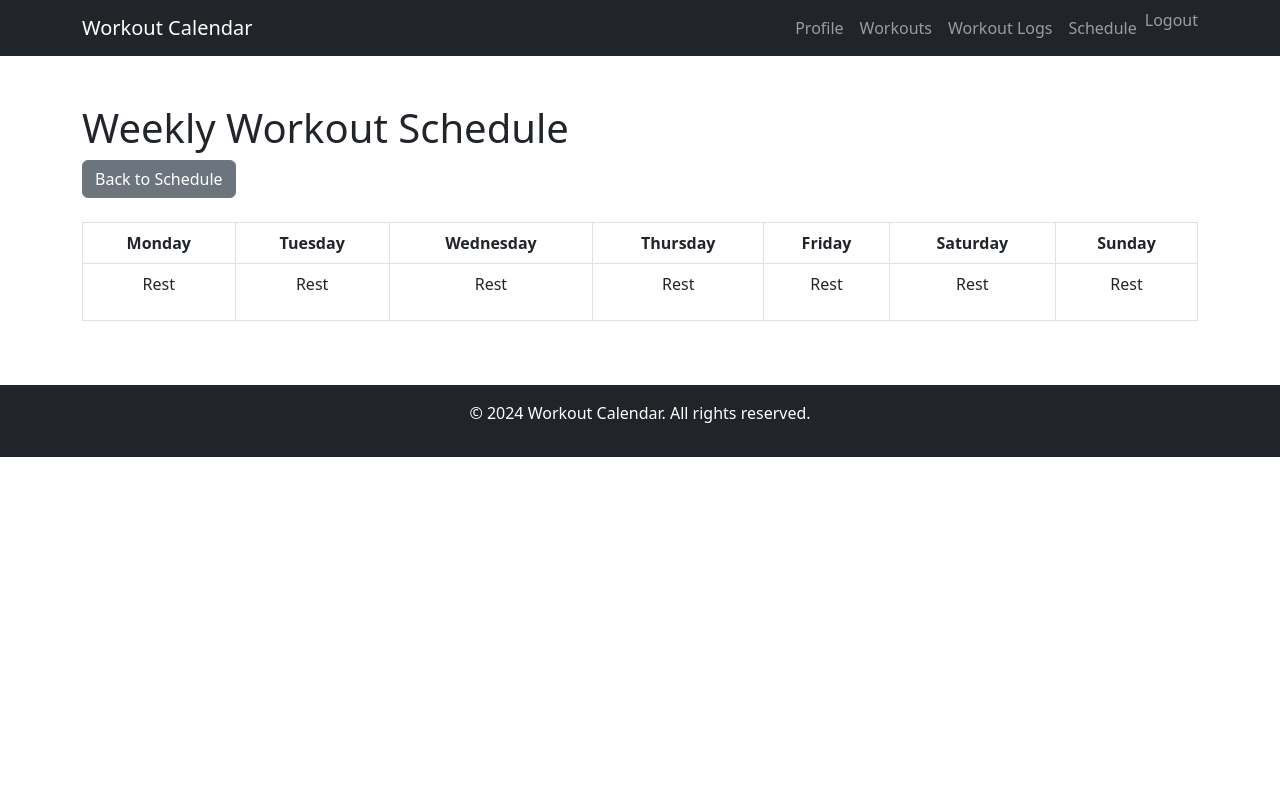
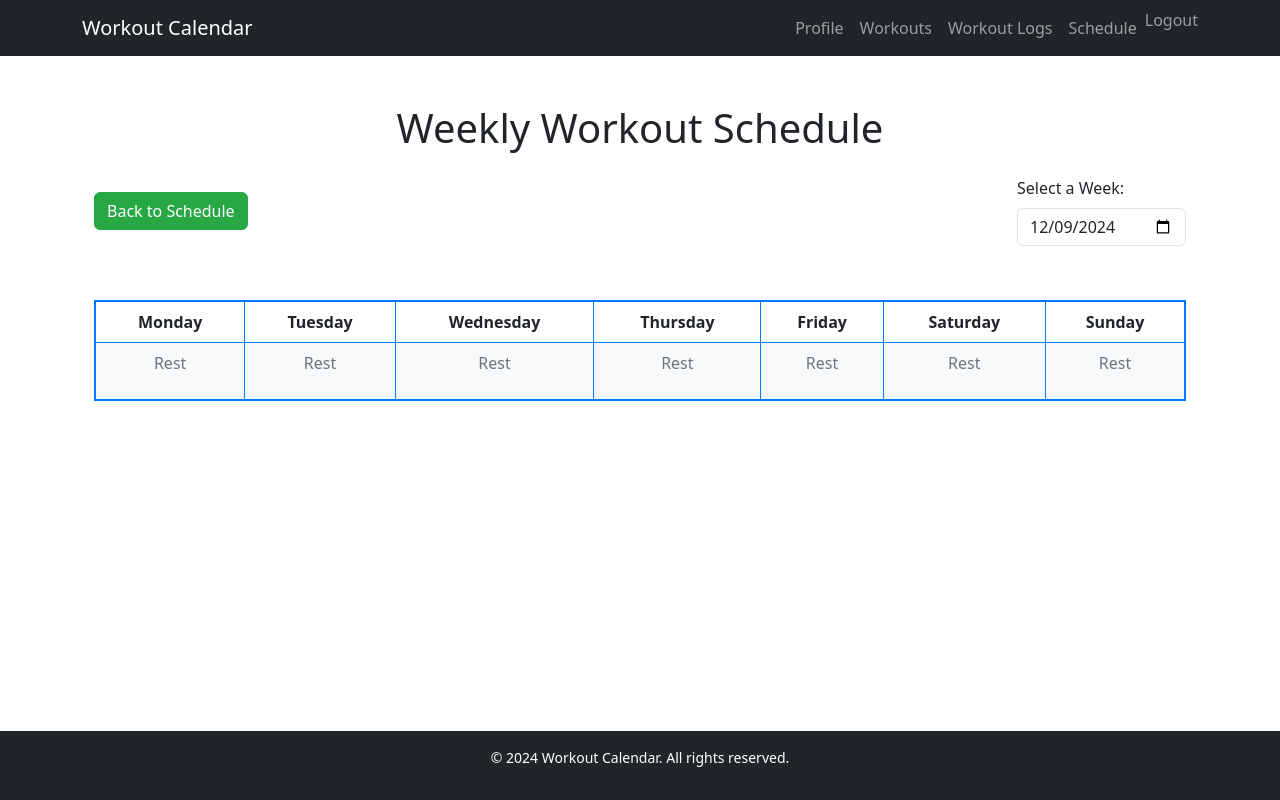
Before and after one commit to bpopovgit/workout_calendar, a Django app: page /schedule/weekly/ in a window 1280 px wide. Run offline with Django 5.2, Linux system fonts and the light colour scheme; the visitor is signed in with stand-in values (Sample User, id 1); data that the repository does not hold is empty.

Commit message:
feat: added style changes to base.html and schedule_form.html

```diff
--- a/apps/schedule/views.py
+++ b/apps/schedule/views.py
@@ -1,10 +1,8 @@
+from datetime import datetime, timedelta
 from django.views.generic import ListView, CreateView
 from django.contrib.auth.mixins import LoginRequiredMixin
 from django.urls import reverse_lazy
-from .models import WorkoutSchedule
 from .forms import WorkoutScheduleForm
-from django.shortcuts import render
-from django.utils.timezone import now, timedelta
 from .models import WorkoutSchedule
 from django.shortcuts import render, redirect
 from django.utils.timezone import now
@@ -33,26 +31,42 @@ class WorkoutScheduleCreateView(LoginRequiredMixin, CreateView):
 
 
 def weekly_schedule_view(request):
-    user = request.user
-    today = now().date()
-    start_of_week = today - timedelta(days=today.weekday())  # Monday
-    end_of_week = start_of_week + timedelta(days=6)  # Sunday
+    from django.utils.timezone import now
+    from datetime import timedelta, datetime
+    from .models import WorkoutSchedule
 
-    # Query workouts for the week
-    week_workouts = WorkoutSchedule.objects.filter(
-        user=user, date__range=[start_of_week, end_of_week]
-    ).order_by('date', 'time')
+    # Get the 'week_start' parameter from the request
+    week_start_str = request.GET.get('week_start')
+    if week_start_str:
+        try:
+            week_start = datetime.strptime(week_start_str, '%Y-%m-%d').date()
+        except ValueError:
+            week_start = now().date()
+    else:
+        week_start = now().date()
 
-    # Organize workouts by day
-    weekly_schedule = {start_of_week + timedelta(days=i): [] for i in range(7)}
-    for workout in week_workouts:
-        weekly_schedule[workout.date].append(workout)
+    # Calculate the week's Monday
+    # Adjust for weeks that may start on different days (e.g., if the system uses Sunday as the first day of the week)
+    weekday = week_start.weekday()  # 0 = Monday, 6 = Sunday
+    monday = week_start - timedelta(days=weekday)
+
+    # Calculate Sunday
+    sunday = monday + timedelta(days=6)
+
+    # Filter schedules for the selected week
+    schedules = WorkoutSchedule.objects.filter(date__range=[monday, sunday], user=request.user)
+
+    # Organize schedules by day
+    weekly_schedule = {day: [] for day in ['Monday', 'Tuesday', 'Wednesday', 'Thursday', 'Friday', 'Saturday', 'Sunday']}
+    for schedule in schedules:
+        weekday_name = schedule.date.strftime('%A')  # Get the name of the day
+        weekly_schedule[weekday_name].append(schedule)
 
     return render(request, 'schedule/weekly_schedule.html', {
         'weekly_schedule': weekly_schedule,
-        'start_of_week': start_of_week,
-        'end_of_week': end_of_week,
+        'current_week_start': monday,  # Pass the start of the current week
     })
+
 
 
 def measurement_tracker_view(request):
--- a/static/css/styles.css
+++ b/static/css/styles.css
@@ -1,3 +1,40 @@
-.navbar .nav-link:hover {
-    text-decoration: underline;
+/* Table Styling for Weekly Schedule */
+.table-bordered {
+    border: 2px solid #007bff;
+    margin-top: 30px;
 }
+
+/* Rest Days */
+.table .bg-light {
+    background-color: #f8f9fa;
+    color: #6c757d;
+}
+
+/* Workout Days */
+.table .bg-primary {
+    background-color: #007bff;
+    color: #ffffff;
+}
+
+/* Back to Schedule Button */
+.btn-secondary {
+    background-color: #28a745;
+    border-color: #28a745;
+}
+
+.btn-secondary:hover {
+    background-color: #218838;
+    border-color: #1e7e34;
+}
+
+/* Footer */
+footer {
+    position: sticky;
+    bottom: 0;
+    width: 100%;
+    background-color: #343a40;
+    color: white;
+    text-align: center;
+    padding: 15px;
+    font-size: 14px;
+}
--- a/templates/base.html
+++ b/templates/base.html
@@ -15,7 +15,7 @@
     <!-- Select2 CSS -->
     <link href="https://cdnjs.cloudflare.com/ajax/libs/select2/4.0.13/css/select2.min.css" rel="stylesheet" />
 </head>
-<body>
+<body class="d-flex flex-column min-vh-100">
     <!-- Navigation Bar -->
     <nav class="navbar navbar-expand-lg navbar-dark bg-dark">
         <div class="container">
@@ -46,11 +46,11 @@
     </nav>
 
     <!-- Main Content -->
-    <div class="container mt-5">
+    <main class="container flex-grow-1 mt-5">
         {% block content %}
         <!-- Child templates will insert content here -->
         {% endblock %}
-    </div>
+    </main>
 
     <!-- Footer -->
     <footer class="bg-dark text-white text-center py-3 mt-5">
--- a/templates/schedule/weekly_schedule.html
+++ b/templates/schedule/weekly_schedule.html
@@ -1,15 +1,23 @@
 {% extends 'base.html' %}
 
 {% block content %}
-<h1>Weekly Workout Schedule</h1>
+<div class="container">
+    <h1 class="text-center mb-4">Weekly Workout Schedule</h1>
 
     <!-- Back to Schedule Button -->
-<a href="{% url 'schedule:schedule_list' %}" class="btn btn-secondary mb-4">Back to Schedule</a>
+    <div class="d-flex justify-content-between align-items-center mb-4">
+        <a href="{% url 'schedule:schedule_list' %}" class="btn btn-secondary">Back to Schedule</a>
+        <!-- Date Picker -->
+        <div>
+            <label for="week-selector" class="form-label">Select a Week:</label>
+            <input type="date" id="week-selector" class="form-control" value="{{ current_week_start|date:'Y-m-d' }}" style="max-width: 200px;" />
+        </div>
+    </div>
 
     <!-- Weekly Schedule Table -->
     <div class="table-responsive">
         <table class="table table-bordered text-center">
-        <thead>
+            <thead class="bg-dark text-white">
                 <tr>
                     <th>Monday</th>
                     <th>Tuesday</th>
@@ -23,12 +31,14 @@
             <tbody>
                 <tr>
                     {% for day, workouts in weekly_schedule.items %}
-                <td>
+                    <td class="{% if workouts %}bg-primary text-white{% else %}bg-light{% endif %}">
                         {% if workouts %}
                             {% for workout in workouts %}
+                                <div class="mb-2">
                                     <p><strong>{{ workout.workout.name }}</strong></p>
                                     <p>{{ workout.description|default:"No description provided" }}</p>
                                     <p>{{ workout.time }}</p>
+                                </div>
                             {% endfor %}
                         {% else %}
                             <p>Rest</p>
@@ -39,4 +49,16 @@
             </tbody>
         </table>
     </div>
+</div>
+
+<script>
+    document.getElementById('week-selector').addEventListener('change', function () {
+        const selectedDate = new Date(this.value);
+        if (!isNaN(selectedDate)) {
+            const monday = new Date(selectedDate.setDate(selectedDate.getDate() - selectedDate.getDay() + 1)); // Get the Monday of the week
+            const weekStart = monday.toISOString().split('T')[0]; // Format as YYYY-MM-DD
+            window.location.href = `{% url 'schedule:weekly_schedule' %}?week_start=` + weekStart;
+        }
+    });
+</script>
 {% endblock %}
```
Also changed, not shown: apps/schedule/forms.py (+6 -9 lines), templates/schedule/schedule_form.html (+7 -0 lines). Lines whose indentation alone changed are shown as unchanged.
